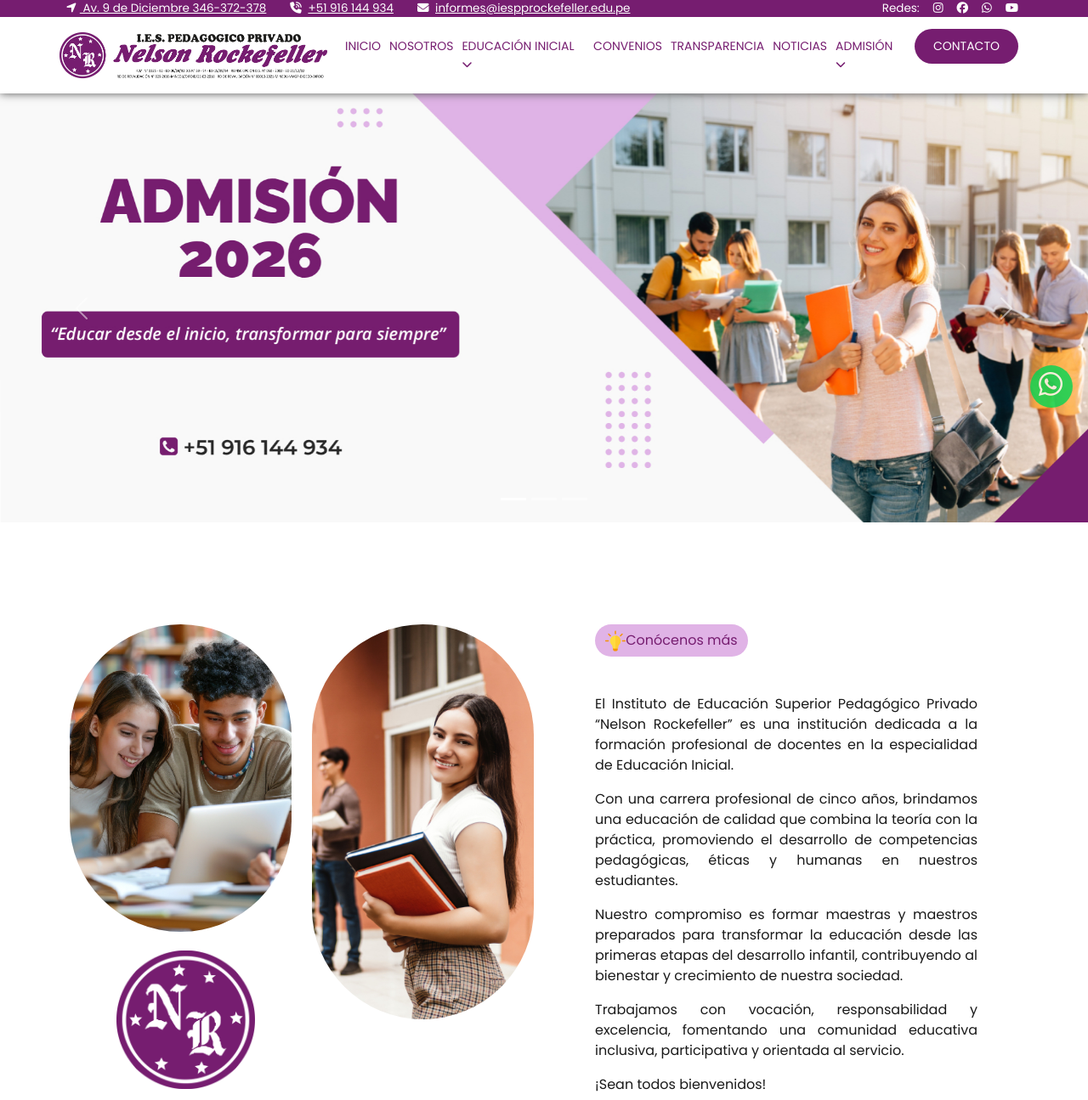
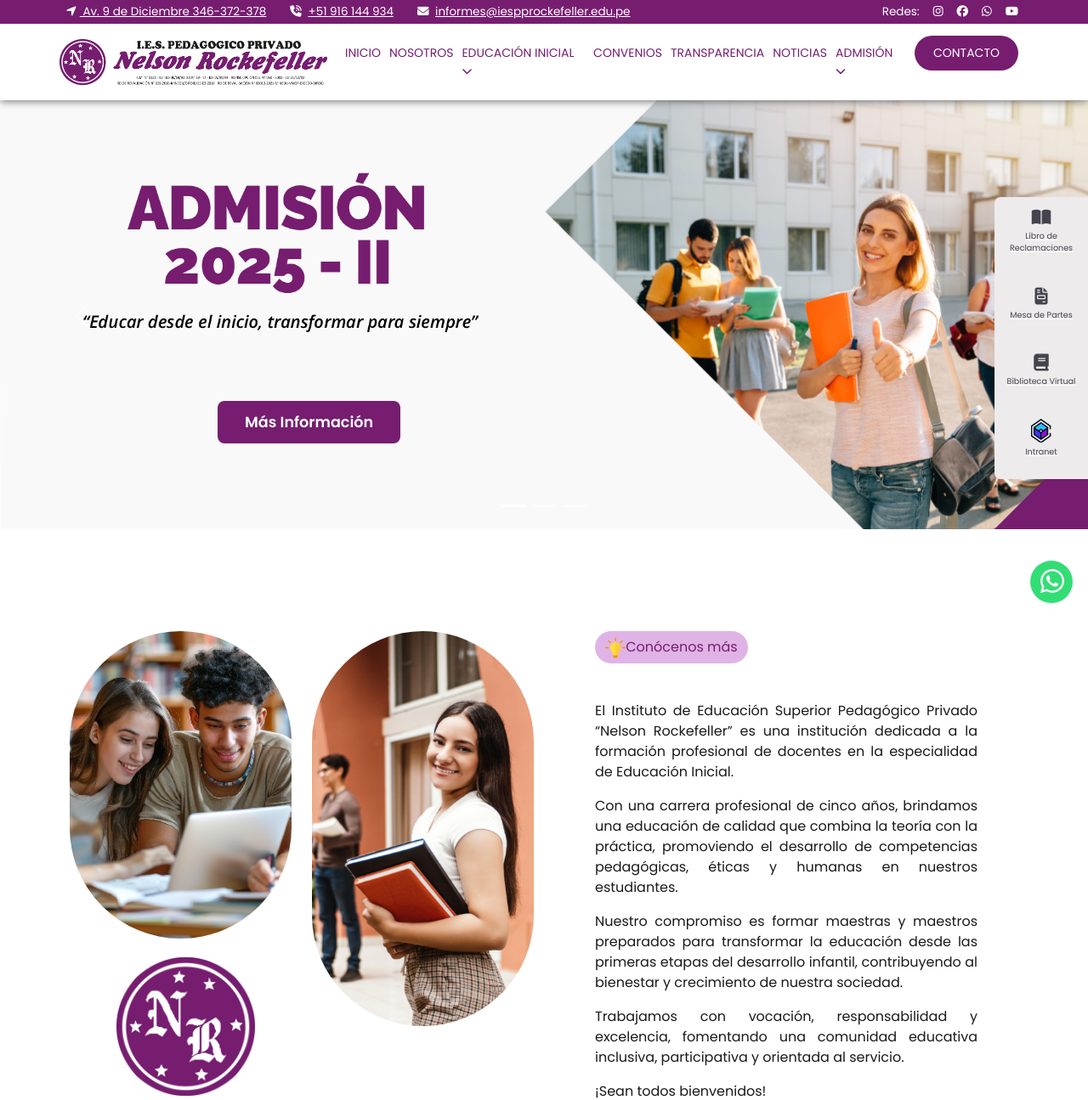
Before and after one commit to xxSylarxx/rockefeller, a PHP site: page / in a window 1280 px wide. Shown: the top 1295 px of the page at 85% size. Run offline with PHP 8.4, Linux system fonts and the light colour scheme; some libraries are stand-ins or nearby versions.

Commit message:
avance axel

```diff
--- a/index.php
+++ b/index.php
@@ -24,12 +24,17 @@
     <script src="./public/js/bootstrap.min.js"></script>
 
     <?php include_once './partials/header.php'; ?>
+        <?php include_once './partials/flotante.php'; ?>
 
     <style>
         /* estilos del banner dinámico */
         /* #carouselBanner div.carousel-item img {
             height: calc(100vh - 90px);
         } */
+
+        .carousel-item {
+            position: relative;
+        }
 
         div.content-banner .frame-responsive {
             position: relative;
@@ -404,13 +409,22 @@
             </div>
             <div class="carousel-inner">
                 <div class="carousel-item active">
-                    <img src="./public/img/banner/banner1.jpg" class="d-block w-100" style="object-fit: cover;;">
+                    <a href="https://wa.me/+51916144934" target="_blank" style="position:absolute;bottom:20%;left:20%;background: var(--color1); color: #fff; border: none; padding: 12px 32px; border-radius: 8px; font-size: 1.1rem; font-weight: 600; cursor: pointer; text-decoration: none; display: inline-block;">
+                        Más Información
+                    </a>
+                    <img src="./public/img/banner/banner1.jpg" class="d-block w-100" style="object-fit: cover;">
                 </div>
                 <div class="carousel-item ">
-                    <img src="./public/img/banner/banner1.jpg" class="d-block w-100" style="object-fit: cover;;">
+                    <a href="https://wa.me/+51916144934" target="_blank" style="position:absolute;bottom:20%;left:20%;background: var(--color1); color: #fff; border: none; padding: 12px 32px; border-radius: 8px; font-size: 1.1rem; font-weight: 600; cursor: pointer; text-decoration: none; display: inline-block;">
+                        Más Información
+                    </a>
+                    <img src="./public/img/banner/banner1.jpg" class="d-block w-100" style="object-fit: cover;">
                 </div>
                 <div class="carousel-item ">
-                    <img src="./public/img/banner/banner1.jpg" class="d-block w-100" style="object-fit: cover;;">
+                    <a href="https://wa.me/+51916144934" target="_blank" style="position:absolute;bottom:20%;left:20%;background: var(--color1); color: #fff; border: none; padding: 12px 32px; border-radius: 8px; font-size: 1.1rem; font-weight: 600; cursor: pointer; text-decoration: none; display: inline-block;">
+                        Más Información
+                    </a>
+                    <img src="./public/img/banner/banner1.jpg" class="d-block w-100" style="object-fit: cover;">
                 </div>
             </div>
             <button class="carousel-control-prev" type="button" data-bs-target="#carouselBanner" data-bs-slide="prev">
--- /dev/null
+++ b/partials/flotante.php
@@ -0,0 +1,91 @@
+<style>
+    #networks {
+        position: fixed;
+        z-index: 800;
+        display: flex;
+        align-items: center;
+        height: 70vh;
+        font-size: 20px;
+        right: 0px;
+        width: 110px;
+    }
+
+    #networks .item-1 {
+        background-color: var(--color2);
+        color: white;
+        padding: 9px 13px;
+        text-align: center;
+        border-top-left-radius: 7px;
+    }
+
+    #networks .item-2 {
+        background-color: var(--color2);
+        color: white;
+        padding: 9px 13px;
+        text-align: center;
+    }
+
+    #networks .item-3 {
+        background-color: var(--color2);
+        color: white;
+        padding: 9px 13px;
+        text-align: center;
+    }
+
+    #networks .item-4 {
+        background-color: var(--color2);
+        color: white;
+        padding: 9px 13px;
+        text-align: center;
+        border-bottom-left-radius: 7px;
+
+    }
+
+    #networks .item-5 {
+        background-color: #219239;
+        color: white;
+        padding: 9px 13px;
+        text-align: center;
+
+    }
+
+    #networks .item-6 {
+        background-color: #405DE6;
+        color: white;
+        padding: 9px 13px;
+        text-align: center;
+        border-bottom-left-radius: 7px;
+    }
+
+    @media screen and (max-width:600px) {
+
+        #networks {
+            display: none;
+        }
+
+
+    }
+</style>
+
+<section id="networks">
+    <div class="list d-flex flex-column">
+        <a href="#" class="item-1" target="_blank" title="Facebook">
+            <span style="color:#44444E;"><i class="fas fa-book-open"></i></span><br>
+            <p style="font-size: .6rem;color:#44444E;word-break: break-word;white-space: normal;">Libro de Reclamaciones</p>
+        </a>
+        <a href="https://iespprockefeller.cubicol.pe/intranet/gestion-documentos" class="item-2" target="_blank" title="Mesa">
+            <span style="color:#44444E;"><i class="fas fa-file-invoice"></i></span><br>
+            <p style="font-size: .6rem;color:#44444E;word-break: break-word;white-space: normal;">Mesa de Partes</p>
+        </a>
+        <a href="https://iespprockefeller.cubicol.pe/intranet/biblioteca-virtual" class="item-3" target="_blank" title="Biblioteca">
+            <span style="color:#44444E;"><i class="fas fa-book"></i></span><br>
+            <p style="font-size: .6rem;color:#44444E;word-break: break-word;white-space: normal;">Biblioteca Virtual</p>
+        </a>
+
+        <a href="https://iespprockefeller.cubicol.pe/principal/login" target="_blank" class="item-4" title="cubicol">
+            <img src="./public/img/icons/cubo.png" height="28">
+             <p class="pt-1" style="font-size: .6rem;color:#44444E;word-break: break-word;white-space: normal;">Intranet</p>
+        </a>
+    </div>
+
+</section>
--- a/partials/footer.php
+++ b/partials/footer.php
@@ -70,7 +70,7 @@
 
     .topcontrol2 {
         position: fixed;
-        bottom: 320px;
+        bottom: 90px;
         right: 18px;
         opacity: 0.8;
         cursor: pointer;
@@ -91,8 +91,8 @@
 
     .topcontrol2 i {
         color: white;
-        margin-top: 2px;
-        margin-left: 2px;
+        margin-top: 4px;
+        margin-left: 4px;
     }
 </style>
 <footer class="container-fluid pt-4">
@@ -276,7 +276,7 @@
             </div>
         </div>
         <div class="row d-flex justify-content-start py-5" style="position: relative;">
-            <a style="position: absolute;color:var(--color2);background:var(--color2);width:50px;height:50px;border-radius:5px;display:flex;text-align:center;align-items:center;justify-content:center;left:99%;top:-16%;" href="#">
+            <a style="position: absolute;color:var(--color2);background:var(--color2);width:50px;height:50px;border-radius:5px;display:flex;text-align:center;align-items:center;justify-content:center;top:-16%;" href="#">
                 <span><i class="fas fa-chevron-up" style="color:var(--color1);font-size:1.5rem;"></i></span>
             </a>
             <div class="col-lg-12"><span style="color:var(--color5);text-align:center;display:block;font-size:12px;">© 2025 Todos los derechos reservados, Instituto Pedagógico Nelson Rockefeller.</span></div>
--- a/partials/header.php
+++ b/partials/header.php
@@ -94,7 +94,7 @@
     }
 </style>
 <header id="header" class="fixed-top">
-    <div class="header-top">
+    <div class="header-top py-1">
     <div class="container">
         <div class="row align-items-center">
 
```
Also changed, not shown: public/img/banner/banner1.jpg, public/img/banner/banner1bk.jpg (added), public/img/banner/banner2.jpg (deleted), public/img/banner/banner3.jpg (deleted), public/img/banner/banner4.jpg (deleted), public/img/icons/cubo.png (added).
